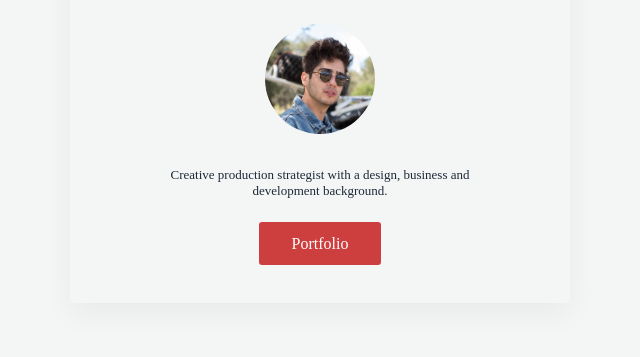
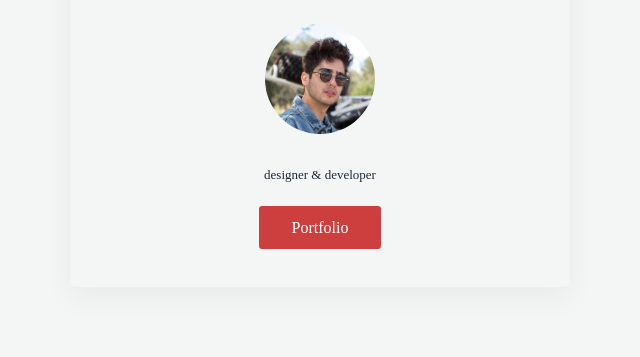
Before and after one commit to basecinco/profile, a plain HTML site: page index.html in a window 1280 px wide. Shown: the part 185-542 px from the top of the page, without its empty margins (320-960 px from the left). Drawn offline with Linux system fonts and the light colour scheme; a web font is replaced by a local one.

Commit message:
Update index.html

```diff
--- a/index.html
+++ b/index.html
@@ -1,7 +1,7 @@
 <html>
   <head>
     <title>Jaime A. Cruz / Product Architect.</title>
-    <meta name="profile" content="Jaime A. Cruz is a creative production strategist with a design, business and development background.">
+    <meta name="profile" content="Jaime A. Cruz - design, business and development">
     <meta name="viewport" content="width=device-width, initial-scale=1">
     <meta charset="utf-8">
     <link rel="stylesheet" href="https://use.typekit.net/ioc0rmh.css">
@@ -14,7 +14,7 @@
         <h1>Jaime A. Cruz</h1>
         <h2>Product Architect</h2>
         <img src="images/profile_photo.jpg" alt="profile photo">
-        <p>Creative production strategist with a design, business and development background.</p>
+        <p> designer & developer</p>
         <br>
         <a href="https://workingnotworking.com/64323-jaime" class="button">Portfolio</a>
       </div>
```
